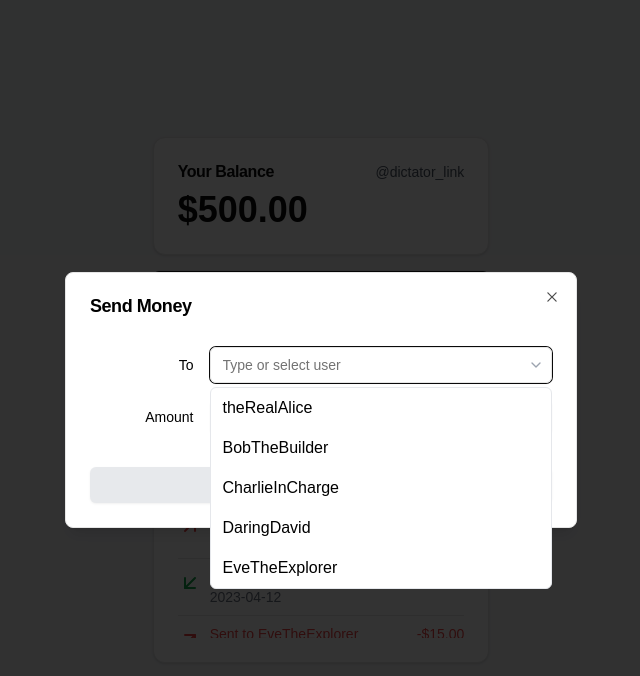
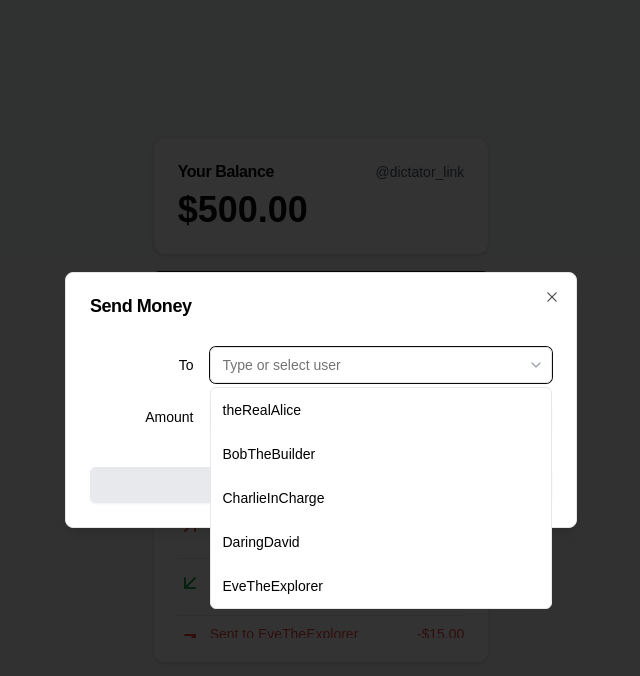
Before and after one commit to ryan-huang1/link-pay-frontend, a Next.js app in the folder link-pay/: page / in a window 1280 px wide. Both pictures are taken after a click on the button "Send Money". Shown: the top 676 px of the page, without its empty margins (319-959 px from the left). Built offline with nearby package versions, Linux system fonts and the light colour scheme.

Commit message:
make suggested users smaller

```diff
--- a/link-pay/src/components/venmo-interface.tsx
+++ b/link-pay/src/components/venmo-interface.tsx
@@ -187,7 +187,7 @@ export function VenmoInterface() {
                     {filteredUsers.map((user) => (
                       <li
                         key={user.value}
-                        className="px-3 py-2 hover:bg-gray-100 cursor-pointer text-black"
+                        className="px-3 py-3 text-sm hover:bg-gray-100 cursor-pointer text-black"
                         onClick={() => handleSelectUser(user)}
                       >
                         {user.label}
```
